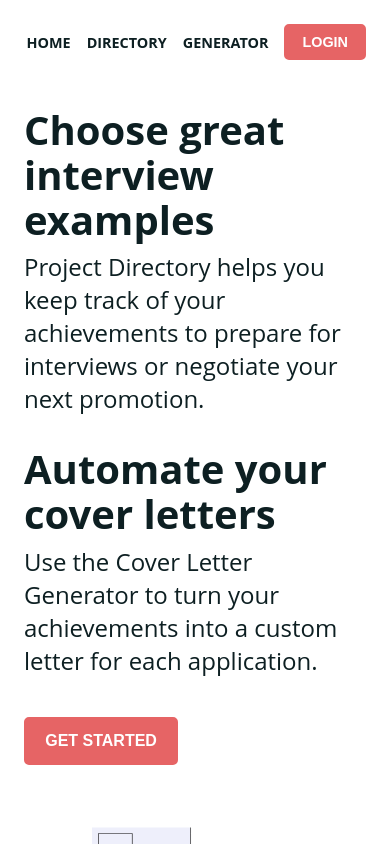
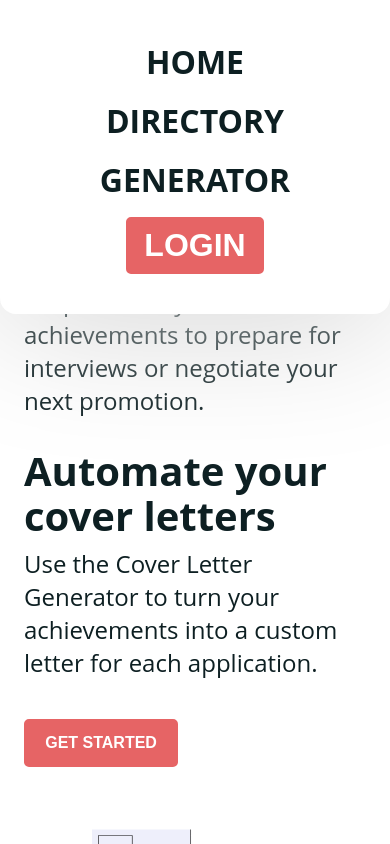
Before and after one commit to jfa94/project-directory, a Next.js app: page / in a window 390 px wide. Both pictures are taken after a click on the button "LOGIN". Shown: the top 844 px of the page. Built offline with nearby package versions, Linux system fonts and the light colour scheme; no server answers.

Commit message:
Fixed header on mobile

```diff
--- a/components/directory/DetailWindow/index.tsx
+++ b/components/directory/DetailWindow/index.tsx
@@ -9,7 +9,7 @@ import {ProjectProps} from "../../../common/types"
 interface Props {
     _id: string,
     data: ProjectProps,
-    updateProjects: (action: 'add' | 'update' | 'remove', data: {} | string) => void,
+    updateProjects: (action: 'add' | 'update' | 'remove' | 'discard', data: {} | string) => void,
     changeSelection: (newSelection: string) => void,
     editingState: [boolean, Dispatch<SetStateAction<boolean>>]
 }
--- a/components/layout/Header.tsx
+++ b/components/layout/Header.tsx
@@ -1,5 +1,5 @@
-import {FC} from "react"
-import styled from "styled-components"
+import React, {FC, useEffect, useRef, useState} from "react"
+import styled, { css } from "styled-components"
 import {useSession, signOut, signIn} from "next-auth/react"
 import Link from "next/link"
 import Image from "next/image"
@@ -10,25 +10,41 @@ interface Props {
 
 const Header: FC<Props> = () => {
     const {data: session} = useSession()
+    const [mobileNavShown, setMobileNavShown] = useState(false)
+    let onMobile: React.MutableRefObject<boolean> = useRef(false)
+
+    useEffect(() => {
+        const mediaQuery = window.matchMedia('(max-width: 850px)')
+        onMobile.current = mediaQuery.matches
+    }, [])
+
+    const hideShowNav = () => {
+        if (onMobile.current) {
+            setMobileNavShown(prevState => !prevState)
+        }
+    }
 
     return <CustomHeader>
         <Link href="/" passHref>
             <Logo>
                 <Image src="/logo/uncovered_logo.svg" alt="UNCOVERED" width={200} height={35}/>
+                <P>BETA</P>
             </Logo>
         </Link>
-        <Navigation>
+            <Navigation onClick={hideShowNav} hidden={onMobile.current && !mobileNavShown}>
                 <Link href="/">HOME</Link>
                 <Link href="/directory">DIRECTORY</Link>
                 <Link href="/generator">GENERATOR</Link>
                 {session ?
                     <>
                         <Link href="/profile">PROFILE</Link>
-                    <Button filled={false} onClick={() => signOut({callbackUrl: "/api/auth/logout"})}>LOGOUT</Button>
+                        <Button filled={false}
+                                onClick={() => signOut({callbackUrl: "/api/auth/logout"})}>LOGOUT</Button>
                     </> :
                     <Button onClick={() => signIn('cognito')}>LOGIN</Button>
                 }
             </Navigation>
+        {onMobile.current && <MenuButton onClick={hideShowNav}>menu</MenuButton>}
     </CustomHeader>
 }
 
@@ -47,6 +63,21 @@ const Logo = styled.div`
     align-items: center;
 `
 
+const P = styled.p`
+    position: relative;
+    top: 10px;
+    font-weight: bold;
+    color: indianred;
+`
+
+const MenuButton = styled.div`
+    padding: 0.4rem 1rem;
+    font-weight: bold;
+    color: white;
+    background-color: ${props => props.theme.colors.primary};
+    border-radius: .4rem;
+`
+
 const Navigation = styled.nav`
     display: flex;
     flex-direction: row;
@@ -54,10 +85,8 @@ const Navigation = styled.nav`
 
     a, button {
         margin: 0.5rem;
-
         font-weight: bold;
         font-size: 0.9rem;
-
     }
 
     a {
@@ -66,6 +95,26 @@ const Navigation = styled.nav`
             text-decoration: wavy underline;
         }
     }
+
+    @media (max-width: 850px) {
+        flex-direction: column;
+        width: 100vw;
+        padding: 2rem 0;
+        position: fixed;
+        top: ${( {hidden} ) => hidden ? '-100vh' : 0};
+        left: 0;
+        background-color: white;
+        border-radius: 0 0 1rem 1rem;
+        box-shadow: 0 0.5rem 9rem lightgray;
+
+        transition: all 0.25s ease-in-out;
+
+        a, button {
+            font-size: 2rem;
+        }
+
+    }
+
 `
 
 export default Header;
--- a/components/shared/styledComponents.tsx
+++ b/components/shared/styledComponents.tsx
@@ -97,7 +97,7 @@ export const TagText = styled.span`
 `
 
 export const DeleteIcon = styled(Image)`
-  filter: invert(100%) sepia(100%) saturate(0%) hue-rotate(13deg) brightness(107%) contrast(103%);
+  //filter: invert(100%) sepia(100%) saturate(0%) hue-rotate(13deg) brightness(107%) contrast(103%);
   cursor: pointer;
 `
 
--- a/pages/index.tsx
+++ b/pages/index.tsx
@@ -44,6 +44,7 @@ const Home: FC<Props> = () => {
                        alt="Welcome"
                        height={550}
                        width={550}
+                       priority={true}
                 />
             </WelcomeImage>
         </Welcome>
@@ -57,7 +58,7 @@ const Home: FC<Props> = () => {
                         it had, and more, so you never forget an important detail.
                     </p>
                     <p>
-                        The Project Directory template prompts you to think of important factors ahead of time, such as:
+                        The Project Directory template prompts you to think of important factors ahead of time.
                         What are you trying to communicate with each example? What was the impact of your work? Did you
                         learn anything new?
                     </p>
@@ -78,7 +79,7 @@ const Home: FC<Props> = () => {
                 </FeatureCard>
 
                 <FeatureCard primary={false}>
-                    <h2>A custom cover letter for every application</h2>
+                    <h2>A custom letter for every application</h2>
                     <p>
                         Leverage the power of storytelling to stand out in a crowded job market. Impress recruiters and
                         hiring managers with a personalized, unique cover letter that showcases your skills and
@@ -160,6 +161,7 @@ const Information = styled(Section)`
 
 const CardCarousel = styled.div`
     width: 100%;
+    max-width: 120rem;
     padding: 0 6rem;
 
     display: grid;
```
Also changed, not shown: 1 other file (tests, documents, lock files or other folders). Lines whose indentation alone changed are shown as unchanged.
